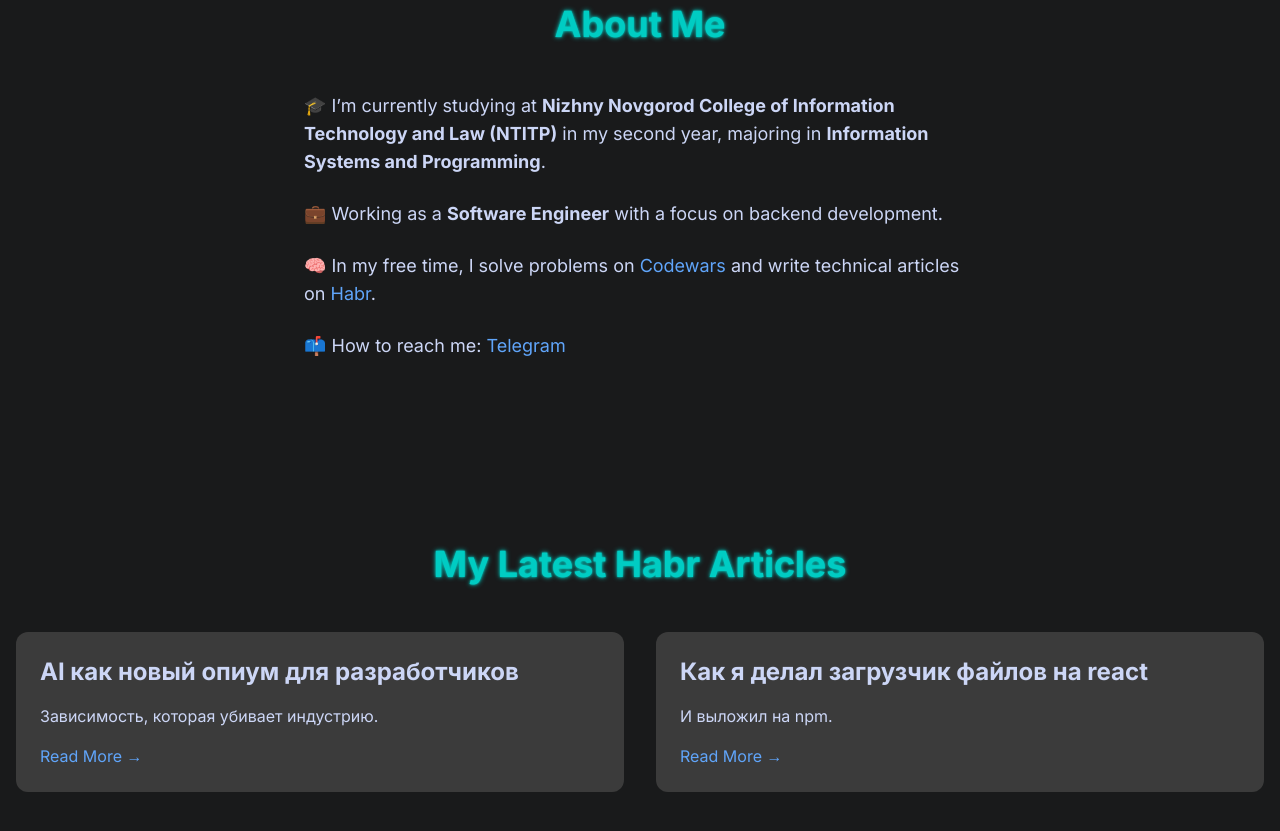
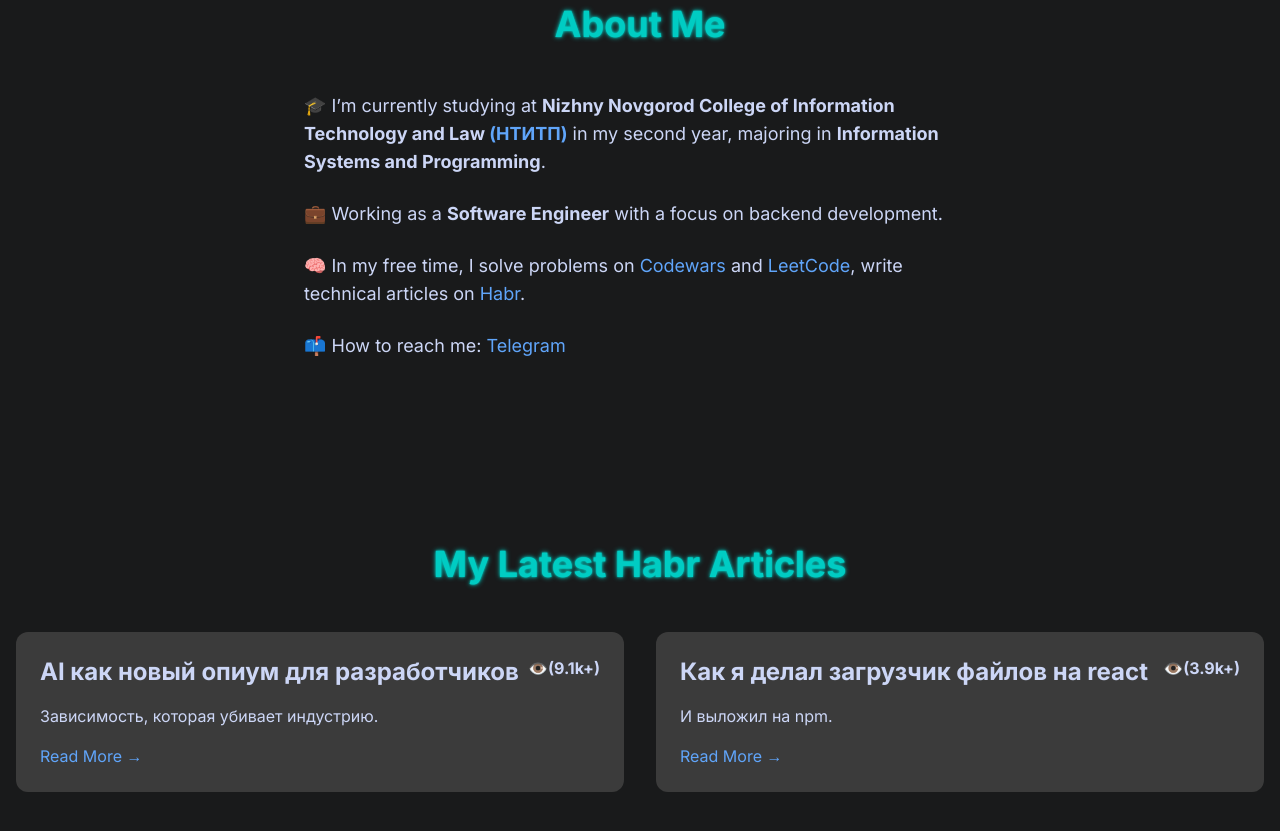
Before and after one commit to pashkov256/about, a plain HTML site: page index.html in a window 1280 px wide. Shown: the part 1460-2291 px from the top of the page. Drawn offline with nearby package versions, Linux system fonts and the light colour scheme.

Commit message:
Update index.html

```diff
--- a/index.html
+++ b/index.html
@@ -173,7 +173,8 @@
          </h3>
          <div class="flex justify-center gap-4">
             <a href="https://t.me/pashkov256" class="bg-gray-800 px-6 py-3 rounded-lg button hover-glow">Contact Me</a>
-            <a href="https://github.com/temaweb10" class="bg-gray-800 px-6 py-3 rounded-lg button hover-glow">GitHub</a>
+            <a href="https://github.com/pashkov256/"
+               class="bg-gray-800 px-6 py-3 rounded-lg button hover-glow">GitHub</a>
          </div>
       </div>
    </section>
@@ -260,10 +261,12 @@
       <h2 class="text-4xl font-bold text-center neon-text mb-12">About Me</h2>
       <div class="max-w-2xl mx-auto text-lg">
          <p class="mb-6">🎓 I’m currently studying at <strong>Nizhny Novgorod College of Information Technology and Law
-               (NTITP)</strong> in my second year, majoring in <strong>Information Systems and Programming</strong>.</p>
+               <a href="https://www.ntitp.ru/" class="text-blue-400 hover:text-blue-300">(НТИТП)</a></strong> in my
+            second year, majoring in <strong>Information Systems and Programming</strong>.</p>
          <p class="mb-6">💼 Working as a <strong>Software Engineer</strong> with a focus on backend development.</p>
          <p class="mb-6">🧠 In my free time, I solve problems on <a href="https://www.codewars.com/users/temaweb10"
-               class="text-blue-400 hover:text-blue-300">Codewars</a> and write technical articles on <a
+               class="text-blue-400 hover:text-blue-300">Codewars</a> and <a href="https://leetcode.com/u/temaweb10/"
+               class="text-blue-400 hover:text-blue-300">LeetCode</a>, write technical articles on <a
                href="https://habr.com/ru/users/temaweb10/publications/articles/"
                class="text-blue-400 hover:text-blue-300">Habr</a>.</p>
          <p class="mb-6">📫 How to reach me: <a href="https://t.me/pashkov256"
@@ -276,12 +279,22 @@
       <h2 class="text-4xl font-bold text-center neon-text mb-12">My Latest Habr Articles</h2>
       <div class="grid grid-cols-1 md:grid-cols-2 gap-8">
          <div class="card p-6">
-            <h3 class="text-2xl font-bold mb-4">AI как новый опиум для разработчиков</h3>
+            <div style="display: flex;justify-content: space-between;">
+               <h3 class="text-2xl font-bold mb-4">AI как новый опиум для разработчиков</h3>
+               <strong>👁️(9.1k+)</strong>
+
+            </div>
+
             <p class="mb-4">Зависимость, которая убивает индустрию.</p>
             <a href="https://habr.com/ru/articles/887076/" class="text-blue-400 hover:text-blue-300">Read More →</a>
          </div>
          <div class="card p-6">
-            <h3 class="text-2xl font-bold mb-4">Как я делал загрузчик файлов на react</h3>
+            <div style="display: flex;justify-content: space-between;">
+               <h3 class="text-2xl font-bold mb-4">Как я делал загрузчик файлов на react</h3>
+               <strong>👁️(3.9k+)</strong>
+
+            </div>
+
             <p class="mb-4">И выложил на npm.</p>
             <a href="https://habr.com/ru/articles/807985/" class="text-blue-400 hover:text-blue-300">Read More →</a>
          </div>
```
